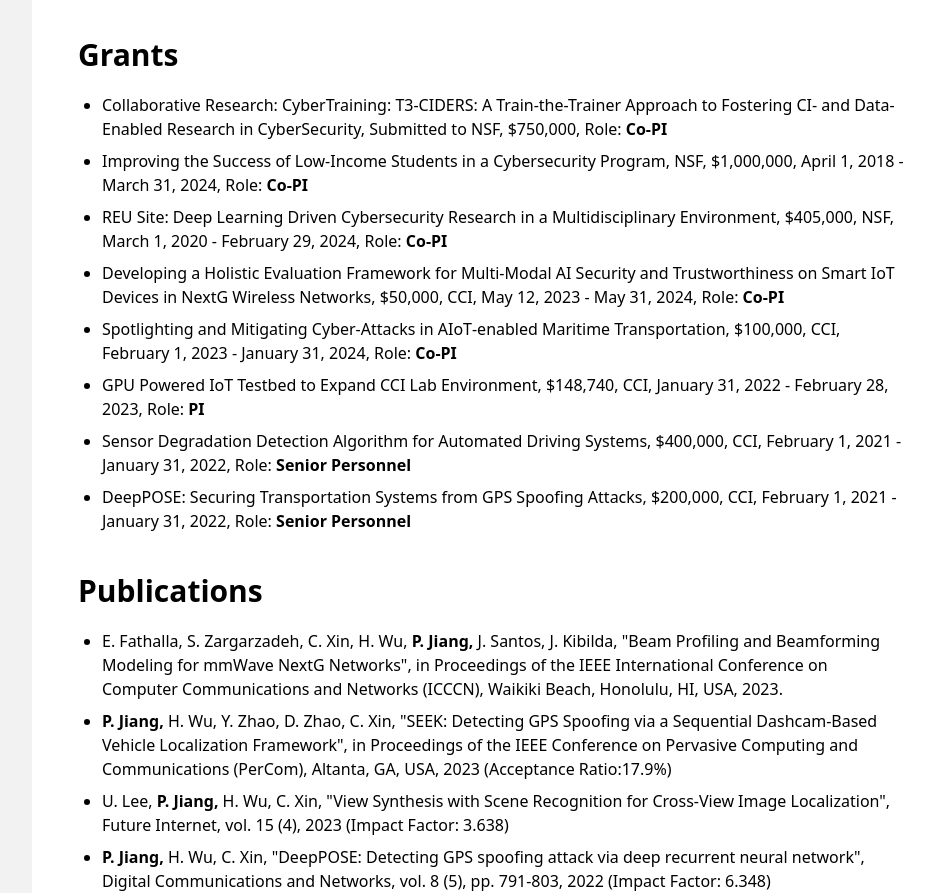
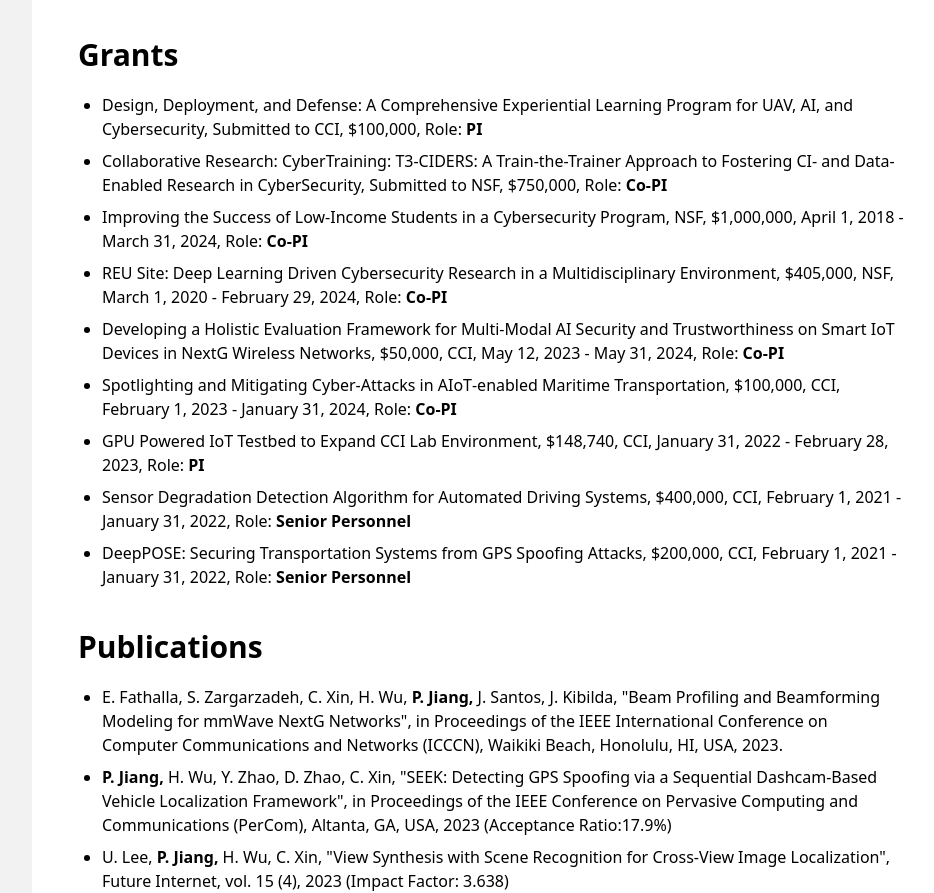
Before and after one commit to PJiang93/about-me, an Astro site: page /pjiang.github.io/cv in a window 1280 px wide and 2400 px high. Shown: the part 815-1708 px from the top of the page, without its empty margins (304-1238 px from the left). Built offline with nearby package versions, Linux system fonts and the light colour scheme; Astro itself is replaced by a stand-in of ours.

Commit message:
Update cv.astro

```diff
--- a/src/pages/cv.astro
+++ b/src/pages/cv.astro
@@ -61,6 +61,9 @@ import TimeLineElement from "../components/cv/TimeLine.astro";
       </div>
 
       <ul class="list-disc mx-6 mb-10 grid gap-2">
+        <li>
+          Design, Deployment, and Defense: A Comprehensive Experiential Learning Program for UAV, AI, and Cybersecurity, Submitted to CCI, $100,000, Role: <b>PI</b>
+        </li>
         <li>
           Collaborative Research: CyberTraining: T3-CIDERS: A Train-the-Trainer Approach to Fostering CI- and Data-Enabled Research in CyberSecurity, Submitted to NSF, $750,000, Role: <b>Co-PI</b>
         </li>
```
